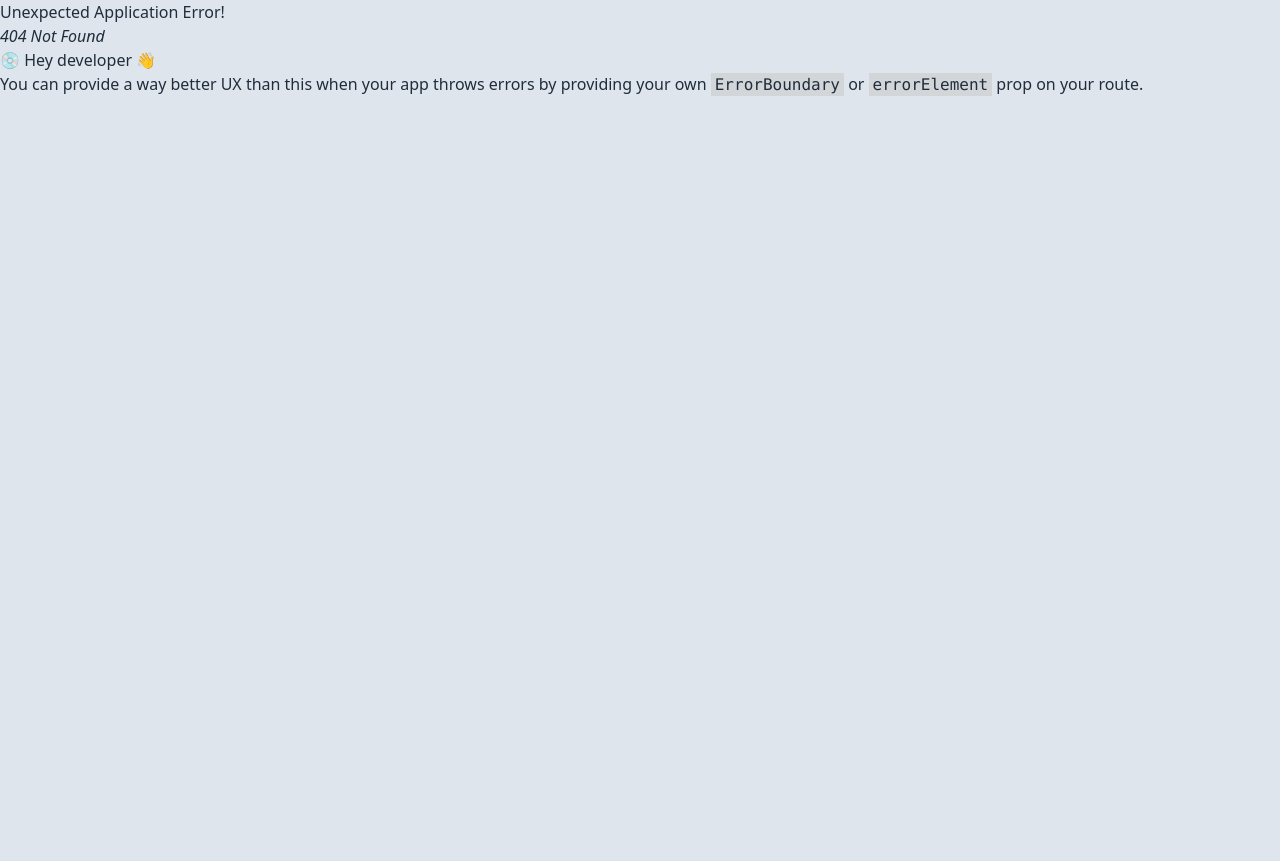
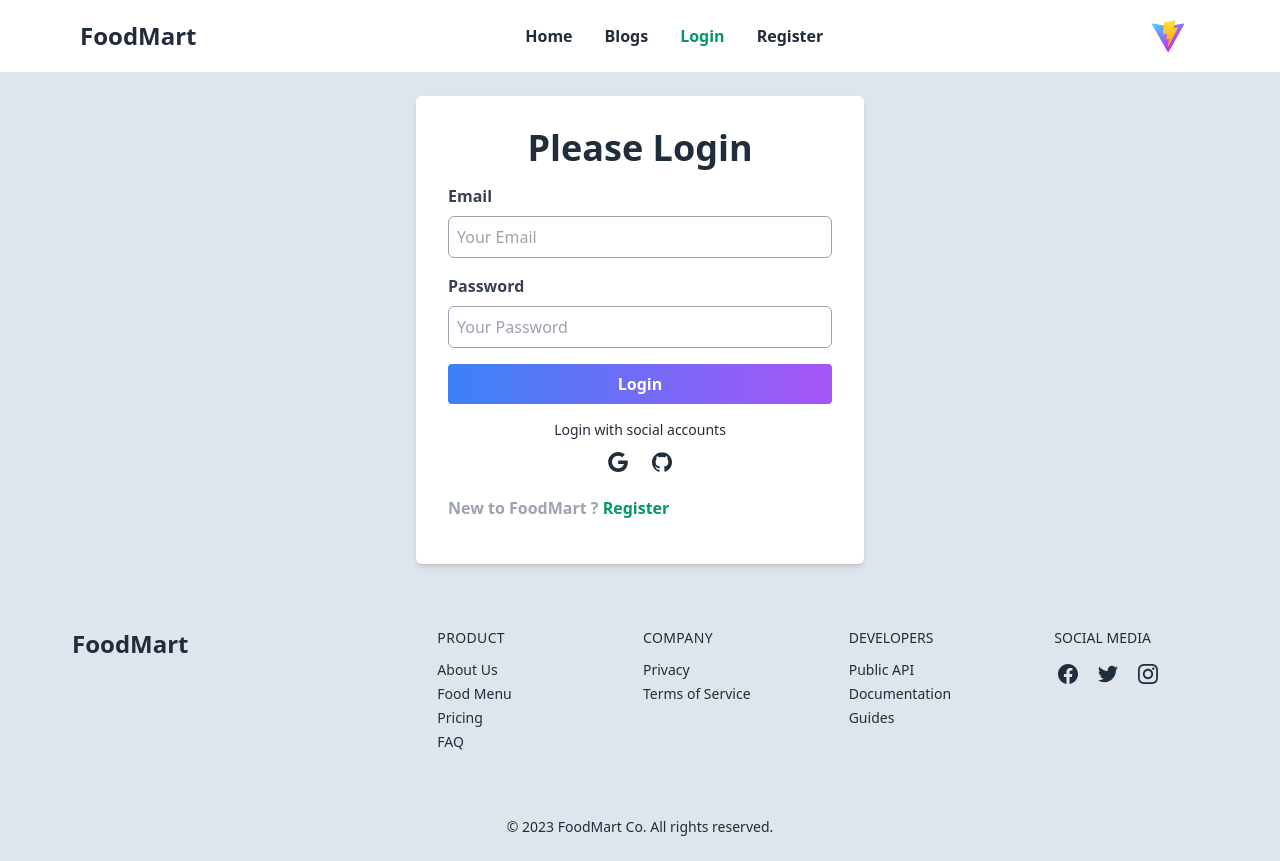
Before and after one commit to rohanhaque1/food-mart-client, a React (Vite) app: page /login in a window 1280 px wide. Before the commit this address had no page. Before the commit the page ends 800 px from the top, so only its background shows below. Built offline with nearby package versions, Linux system fonts and the light colour scheme.

Commit message:
Login page designed successfully

```diff
--- /dev/null
+++ b/src/components/Authentication/Login.jsx
@@ -0,0 +1,88 @@
+import React from 'react';
+import { Link } from 'react-router-dom';
+
+const Login = () => {
+    return (
+      <div>
+        <form className="max-w-md mx-auto my-6 bg-white p-8 shadow-md rounded-md">
+          <h2 className="text-4xl font-bold mb-4 text-center">Please Login</h2>
+
+          <div className="mb-4">
+            <label
+              className="block text-gray-700 font-bold mb-2"
+              htmlFor="email"
+            >
+              Email
+            </label>
+            <input
+              className="border border-gray-400 p-2 w-full rounded-md"
+              id="email"
+              name="email"
+                        type="email"
+                        placeholder="Your Email"
+              required
+            />
+          </div>
+          <div className="mb-4">
+            <label
+              className="block text-gray-700 font-bold mb-2"
+              htmlFor="password"
+            >
+              Password
+            </label>
+            <input
+              className="border border-gray-400 p-2 w-full rounded-md"
+              id="password"
+              name="password"
+                        type="password"
+                        placeholder="Your Password"
+              required
+            />
+          </div>
+
+          <button className="bg-blue-500 hover:bg-blue-600   rounded w-full bg-gradient-to-r from-blue-500 to-purple-500 hover:from-purple-500 hover:to-blue-500 text-white font-bold py-2 px-4">
+            Login
+          </button>
+
+          <div className="flex items-center pt-4 space-x-1">
+            <div className="flex-1 h-px sm:w-16 dark:bg-gray-700"></div>
+            <p className="px-3 text-sm dark:text-gray-400">
+              Login with social accounts
+            </p>
+            <div className="flex-1 h-px sm:w-16 dark:bg-gray-700"></div>
+          </div>
+          <div className="flex justify-center">
+            <button aria-label="Log in with Google" className="p-3 rounded-sm">
+              <svg
+                xmlns="http://www.w3.org/2000/svg"
+                viewBox="0 0 32 32"
+                className="w-5 h-5 fill-current"
+              >
+                <path d="M16.318 13.714v5.484h9.078c-0.37 2.354-2.745 6.901-9.078 6.901-5.458 0-9.917-4.521-9.917-10.099s4.458-10.099 9.917-10.099c3.109 0 5.193 1.318 6.38 2.464l4.339-4.182c-2.786-2.599-6.396-4.182-10.719-4.182-8.844 0-16 7.151-16 16s7.156 16 16 16c9.234 0 15.365-6.49 15.365-15.635 0-1.052-0.115-1.854-0.255-2.651z"></path>
+              </svg>
+            </button>
+            <button aria-label="Log in with GitHub" className="p-3 rounded-sm">
+              <svg
+                xmlns="http://www.w3.org/2000/svg"
+                viewBox="0 0 32 32"
+                className="w-5 h-5 fill-current"
+              >
+                <path d="M16 0.396c-8.839 0-16 7.167-16 16 0 7.073 4.584 13.068 10.937 15.183 0.803 0.151 1.093-0.344 1.093-0.772 0-0.38-0.009-1.385-0.015-2.719-4.453 0.964-5.391-2.151-5.391-2.151-0.729-1.844-1.781-2.339-1.781-2.339-1.448-0.989 0.115-0.968 0.115-0.968 1.604 0.109 2.448 1.645 2.448 1.645 1.427 2.448 3.744 1.74 4.661 1.328 0.14-1.031 0.557-1.74 1.011-2.135-3.552-0.401-7.287-1.776-7.287-7.907 0-1.751 0.62-3.177 1.645-4.297-0.177-0.401-0.719-2.031 0.141-4.235 0 0 1.339-0.427 4.4 1.641 1.281-0.355 2.641-0.532 4-0.541 1.36 0.009 2.719 0.187 4 0.541 3.043-2.068 4.381-1.641 4.381-1.641 0.859 2.204 0.317 3.833 0.161 4.235 1.015 1.12 1.635 2.547 1.635 4.297 0 6.145-3.74 7.5-7.296 7.891 0.556 0.479 1.077 1.464 1.077 2.959 0 2.14-0.020 3.864-0.020 4.385 0 0.416 0.28 0.916 1.104 0.755 6.4-2.093 10.979-8.093 10.979-15.156 0-8.833-7.161-16-16-16z"></path>
+              </svg>
+            </button>
+          </div>
+
+          <div className="my-3">
+            <p className="text-gray-400 font-semibold">
+              New to FoodMart ?{" "}
+              <Link to="/register" className="text-emerald-600 font-bold">
+                Register
+              </Link>
+            </p>
+          </div>
+        </form>
+      </div>
+    );
+};
+
+export default Login;
--- a/src/components/Authentication/Register.jsx
+++ b/src/components/Authentication/Register.jsx
@@ -22,6 +22,7 @@
               id="username"
               name="name"
               type="text"
+              placeholder="Name"
               required
             />
           </div>
@@ -37,6 +38,7 @@
               id="photo"
               name="photo"
               type="text"
+              placeholder="Photo URL"
               required
             />
           </div>
@@ -52,6 +54,7 @@
               id="email"
               name="email"
               type="email"
+              placeholder="Email"
               required
             />
           </div>
@@ -67,6 +70,7 @@
               id="password"
               name="password"
               type="password"
+              placeholder="Password"
               required
             />
           </div>
--- a/src/components/Header/Navbar.jsx
+++ b/src/components/Header/Navbar.jsx
@@ -67,7 +67,7 @@
                   isActive ? "text-emerald-600" : isPending ? "pending" : ""
                 }
               >
-                Sign Up
+                Register
               </NavLink>
             </li>
           </ul>
--- a/src/routes/Routes.jsx
+++ b/src/routes/Routes.jsx
@@ -2,6 +2,7 @@
 import Main from "../components/Layout/Main";
 import Home from "../components/Layout/Home";
 import Register from "../components/Authentication/Register";
+import Login from "../components/Authentication/Login";
 
 const router = createBrowserRouter([
   {
@@ -15,6 +16,10 @@
       {
         path: '/register',
         element: <Register />
+      },
+      {
+        path: '/login',
+        element: <Login />
       }
     ]
   },
```
